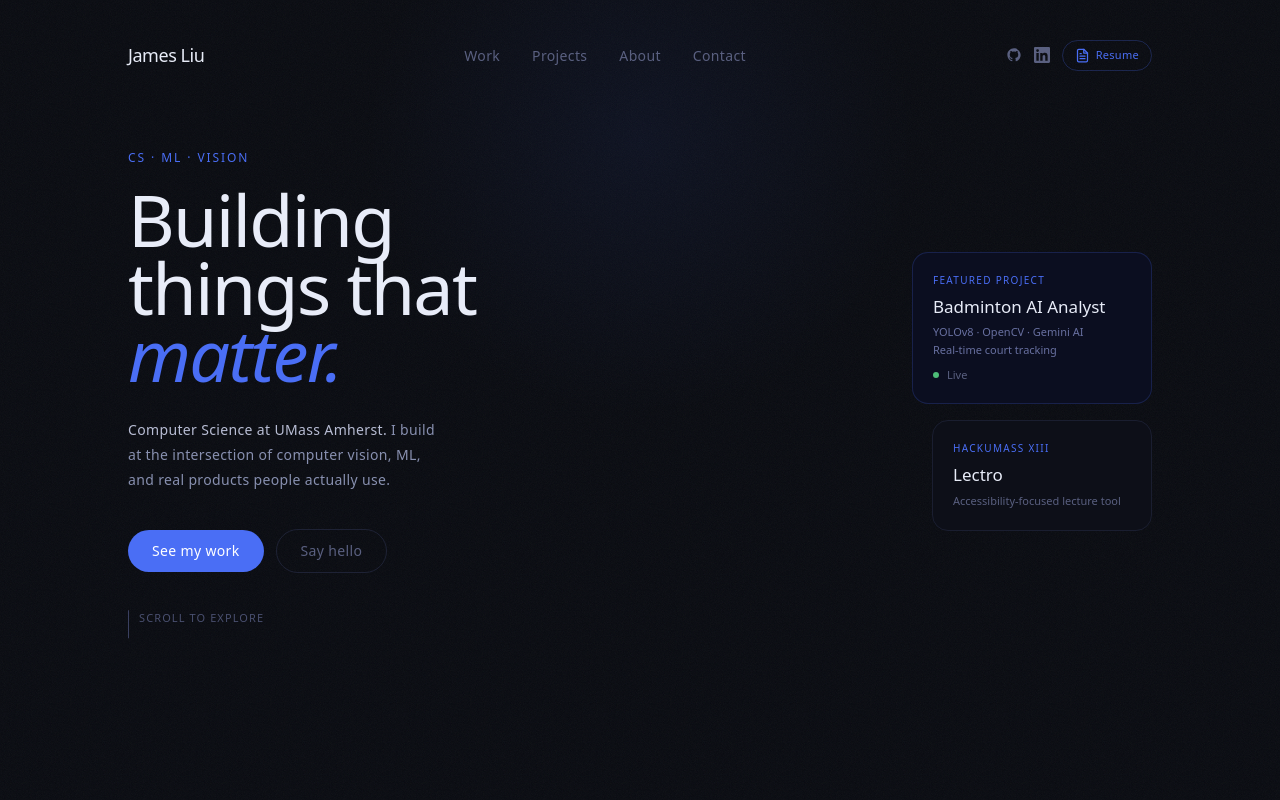
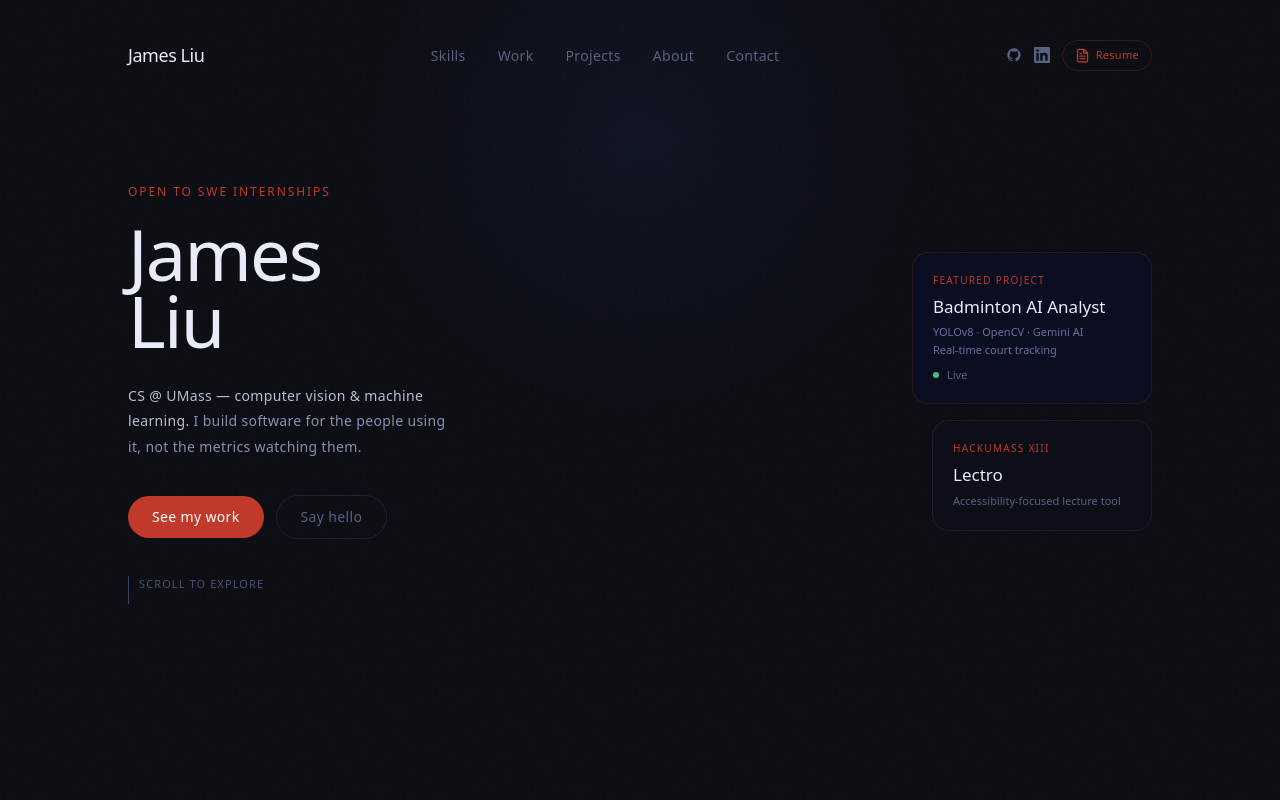
Before and after one commit to jameshualiu/jameshualiu.me, a Next.js app: page / in a window 1280 px wide. Shown: the top 800 px of the page. Built offline with nearby package versions, Linux system fonts and the light colour scheme; a web font is replaced by a local one.

Commit message:
feat: refresh hero with rust accent, new copy, and motion-trail motif

```diff
--- a/components/Hero.tsx
+++ b/components/Hero.tsx
@@ -55,7 +55,7 @@ export default function Hero() {
         </span>
 
         <ul className="hidden sm:flex items-center gap-8 list-none">
-          {["Work", "Projects", "About", "Contact"].map((item) => (
+          {["Skills", "Work", "Projects", "About", "Contact"].map((item) => (
             <li key={item}>
               <Link
                 href={`#${item.toLowerCase()}`}
@@ -90,7 +90,7 @@ export default function Hero() {
             href="https://drive.google.com/file/d/1qRnDHmwKeTUix9lrmkF6mwbyZJ5CnJxi/view?usp=sharing"
             target="_blank"
             rel="noopener noreferrer"
-            className="flex items-center gap-1.5 text-[#4a6ef5] text-[11px] border border-[#4a6ef5]/25 rounded-full px-3 py-1.5 hover:bg-[#4a6ef5]/10 transition-all duration-200 tracking-wide"
+            className="flex items-center gap-1.5 text-[#c0392b] text-[11px] border border-[#c0392b]/25 rounded-full px-3 py-1.5 hover:bg-[#c0392b]/10 transition-all duration-200 tracking-wide"
           >
             <ResumeIcon />
             <span className="hidden sm:inline">Resume</span>
@@ -101,14 +101,24 @@ export default function Hero() {
       {/* Hero content */}
       <div className="relative flex-1 max-w-5xl mx-auto w-full flex flex-col sm:grid sm:grid-cols-2 sm:items-center pb-16">
         {/* Left — headline + CTA */}
-        <div>
+        <div className="relative">
+          <svg
+            className="absolute -top-16 -left-12 w-[420px] h-[420px] pointer-events-none opacity-40 -z-10"
+            viewBox="0 0 400 400"
+            fill="none"
+            aria-hidden="true"
+          >
+            <path d="M-20 380 C 120 360, 220 120, 420 30" stroke="#c0392b" strokeWidth="2" />
+            <circle cx="416" cy="30" r="4" fill="#c0392b" />
+          </svg>
+
           <motion.p
-            className="text-[#4a6ef5] text-xs tracking-[0.16em] uppercase font-medium mb-5"
+            className="text-[#c0392b] text-xs tracking-[0.16em] uppercase font-medium mb-5"
             initial={{ opacity: 0, y: 16 }}
             animate={{ opacity: 1, y: 0 }}
             transition={{ duration: 0.5, ease: "easeOut", delay: 0.15 }}
           >
-            CS · ML · Vision
+            Open to SWE internships
           </motion.p>
 
           <motion.h1
@@ -118,13 +128,10 @@ export default function Hero() {
             animate="visible"
           >
             <motion.span className="block" variants={lineVariants}>
-              Building
+              James
             </motion.span>
             <motion.span className="block" variants={lineVariants}>
-              things that
-            </motion.span>
-            <motion.span className="block" variants={lineVariants}>
-              <em className="text-[#4a6ef5]">matter.</em>
+              Liu
             </motion.span>
           </motion.h1>
 
@@ -135,10 +142,10 @@ export default function Hero() {
             transition={{ duration: 0.5, ease: "easeOut", delay: 0.62 }}
           >
             <span className="text-[#b8bdd4] font-normal">
-              Computer Science at UMass Amherst.
+              CS @ UMass — computer vision &amp; machine learning.
             </span>{" "}
-            I build at the intersection of computer vision, ML, and real
-            products people actually use.
+            I build software for the people using it, not the metrics
+            watching them.
           </motion.p>
 
           <motion.div
@@ -149,7 +156,7 @@ export default function Hero() {
           >
             <MotionLink
               href="#work"
-              className="bg-[#4a6ef5] text-white text-sm font-medium px-6 py-[11px] rounded-full hover:opacity-85 transition-opacity duration-200 tracking-wide"
+              className="bg-[#c0392b] text-white text-sm font-medium px-6 py-[11px] rounded-full hover:opacity-85 transition-opacity duration-200 tracking-wide"
               whileTap={{ scale: 0.96 }}
             >
               See my work
@@ -192,8 +199,8 @@ export default function Hero() {
           animate={{ opacity: 1 }}
           transition={{ duration: 0.5, delay: 0.86 }}
         >
-          <div className="min-w-[200px] bg-[#0b0e20] border border-[#4a6ef5]/20 rounded-2xl p-4 flex-shrink-0">
-            <p className="text-[#4a6ef5] text-[10px] uppercase tracking-[0.13em] font-medium mb-2">
+          <div className="min-w-[200px] bg-[#0b0e20] border border-[#c0392b]/20 rounded-2xl p-4 flex-shrink-0">
+            <p className="text-[#c0392b] text-[10px] uppercase tracking-[0.13em] font-medium mb-2">
               Featured project
             </p>
             <h3 className="font-playfair text-[#e8ecf8] text-[15px] leading-tight mb-1.5">
@@ -208,7 +215,7 @@ export default function Hero() {
             </div>
           </div>
           <div className="min-w-[180px] bg-[#0d0f18] border border-[#1a1e30] rounded-2xl p-4 flex-shrink-0">
-            <p className="text-[#4a6ef5] text-[10px] uppercase tracking-[0.13em] font-medium mb-2">
+            <p className="text-[#c0392b] text-[10px] uppercase tracking-[0.13em] font-medium mb-2">
               HackUMass XIII
             </p>
             <h3 className="font-playfair text-[#e8ecf8] text-[15px] leading-tight mb-1.5">
@@ -222,8 +229,8 @@ export default function Hero() {
 
         {/* Desktop: stacked */}
         <div className="hidden sm:flex sm:flex-col sm:items-end sm:gap-4">
-          <div className="w-60 bg-[#0b0e20] border border-[#4a6ef5]/20 rounded-2xl p-5">
-            <p className="text-[#4a6ef5] text-[10px] uppercase tracking-[0.13em] font-medium mb-2">
+          <div className="w-60 bg-[#0b0e20] border border-[#c0392b]/20 rounded-2xl p-5">
+            <p className="text-[#c0392b] text-[10px] uppercase tracking-[0.13em] font-medium mb-2">
               Featured project
             </p>
             <h3 className="font-playfair text-[#e8ecf8] text-[17px] leading-tight mb-1.5">
@@ -240,7 +247,7 @@ export default function Hero() {
             </div>
           </div>
           <div className="w-[220px] bg-[#0d0f18] border border-[#1a1e30] rounded-2xl p-5">
-            <p className="text-[#4a6ef5] text-[10px] uppercase tracking-[0.13em] font-medium mb-2">
+            <p className="text-[#c0392b] text-[10px] uppercase tracking-[0.13em] font-medium mb-2">
               HackUMass XIII
             </p>
             <h3 className="font-playfair text-[#e8ecf8] text-[17px] leading-tight mb-1.5">
```
